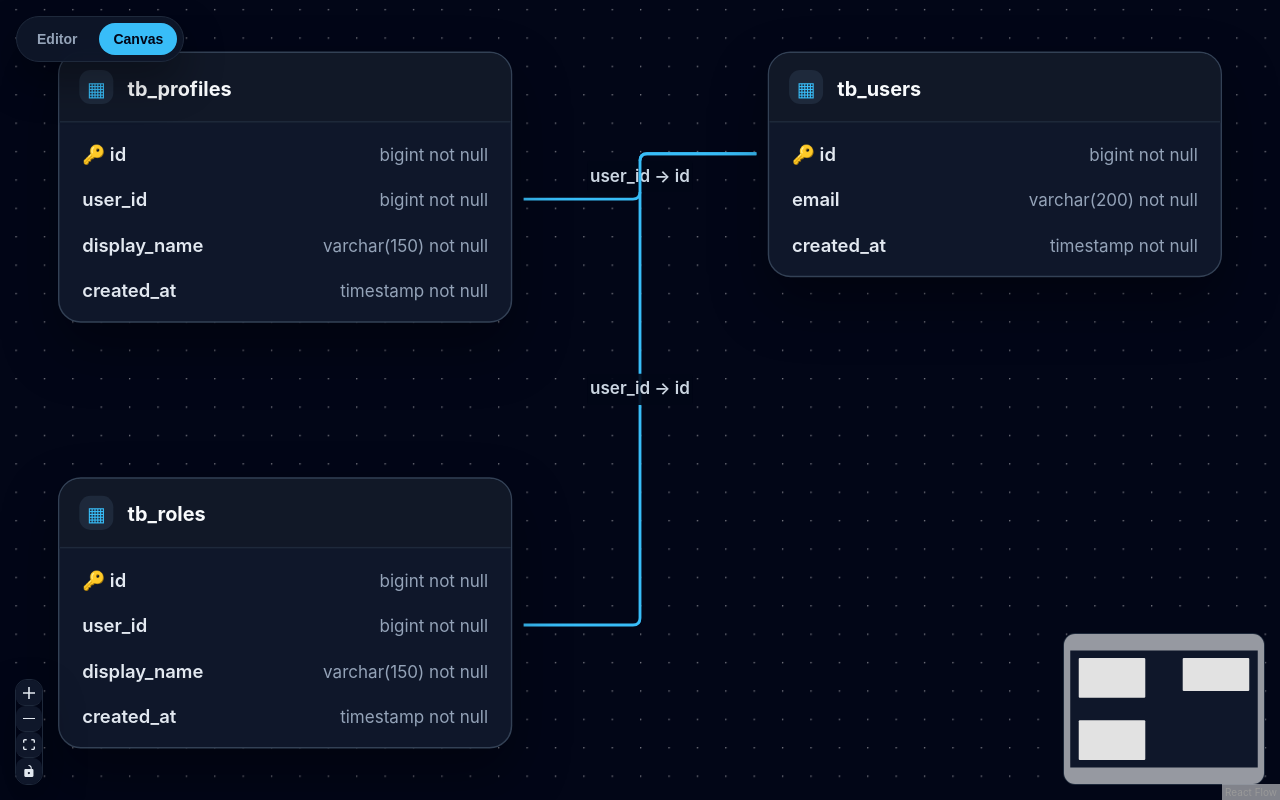
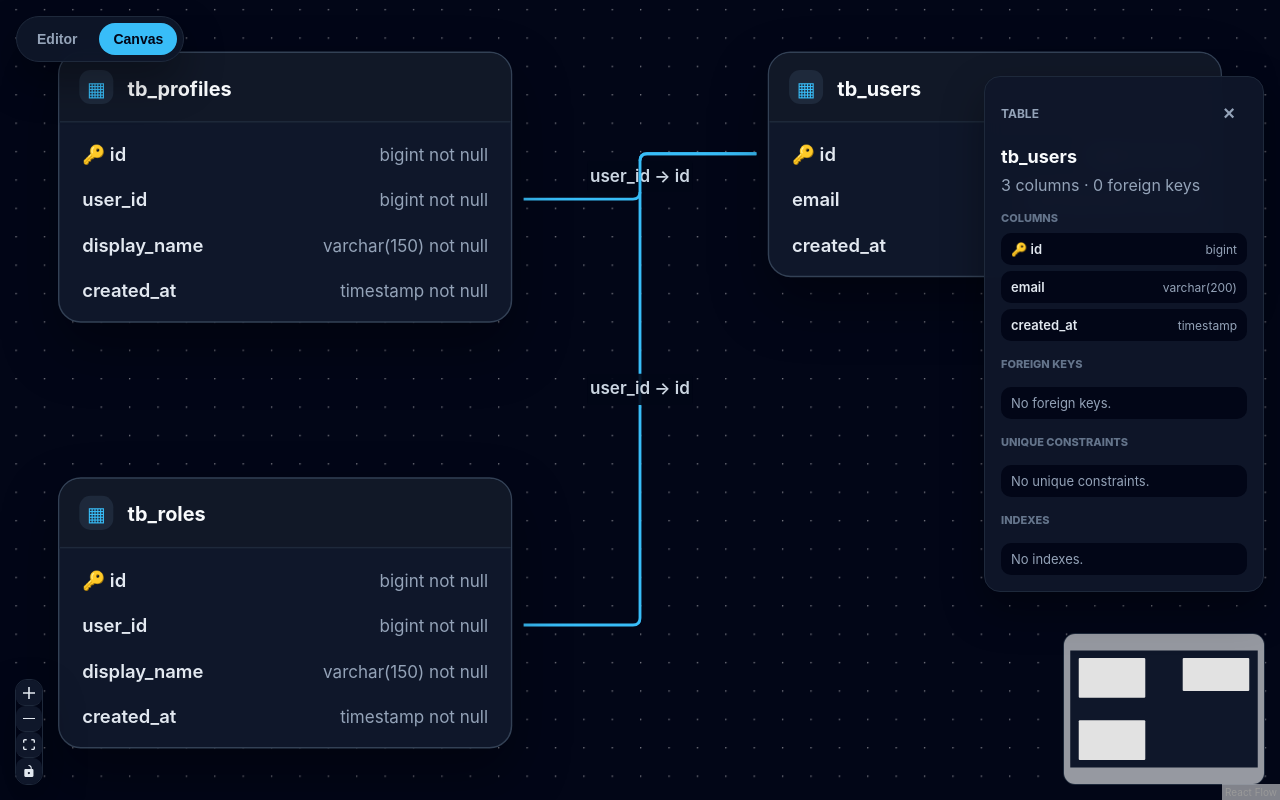
Before and after one commit to samuelandresilva/qube-modeler, a React (Vite) app: page / in a window 1280 px wide. Both pictures are taken after a click on the element 994 px from the left and 164 px from the top of the page. Built offline with nearby package versions, Linux system fonts and the light colour scheme.

Commit message:
feat: add canvas table inspector

```diff
--- a/src/app/canvas/Canvas.css
+++ b/src/app/canvas/Canvas.css
@@ -131,3 +131,96 @@
 .database-table-card__column-handle--right {
     right: -10px;
 }
+
+.canvas-inspector {
+    position: fixed;
+    top: 76px;
+    right: 16px;
+    z-index: 100;
+    width: 280px;
+    padding: 16px;
+    border: 1px solid #1e293b;
+    border-radius: 16px;
+    background: rgba(15, 23, 42, 0.94);
+    color: #e2e8f0;
+    box-shadow: 0 18px 40px rgba(0, 0, 0, 0.35);
+    backdrop-filter: blur(10px);
+}
+
+.canvas-inspector__header {
+    display: flex;
+    align-items: center;
+    justify-content: space-between;
+    margin-bottom: 12px;
+    color: #94a3b8;
+    font-size: 12px;
+    font-weight: 700;
+    text-transform: uppercase;
+}
+
+.canvas-inspector__header button {
+    border: 0;
+    background: transparent;
+    color: #94a3b8;
+    font-size: 20px;
+    cursor: pointer;
+}
+
+.canvas-inspector strong {
+    display: block;
+    color: #f8fafc;
+    font-size: 18px;
+}
+
+.canvas-inspector p {
+    margin: 8px 0 0;
+    color: #94a3b8;
+}
+
+.canvas-inspector__section {
+    margin-top: 16px;
+}
+
+.canvas-inspector__section-title {
+    display: block;
+    margin-bottom: 8px;
+    color: #64748b;
+    font-size: 11px;
+    font-weight: 800;
+    text-transform: uppercase;
+}
+
+.canvas-inspector__columns {
+    display: grid;
+    gap: 6px;
+}
+
+.canvas-inspector__column {
+    display: flex;
+    align-items: center;
+    justify-content: space-between;
+    gap: 8px;
+    padding: 8px 10px;
+    border-radius: 10px;
+    background: #020617;
+}
+
+.canvas-inspector__column span {
+    color: #e2e8f0;
+    font-size: 13px;
+    font-weight: 600;
+}
+
+.canvas-inspector__column small {
+    color: #94a3b8;
+    font-size: 12px;
+}
+
+.canvas-inspector__empty {
+    margin: 0;
+    padding: 8px 10px;
+    border-radius: 10px;
+    background: #020617;
+    color: #64748b;
+    font-size: 13px;
+}
--- a/src/app/canvas/Canvas.tsx
+++ b/src/app/canvas/Canvas.tsx
@@ -7,7 +7,7 @@ import {
     useNodesState,
 } from "@xyflow/react";
 import "@xyflow/react/dist/style.css";
-import { useEffect } from "react";
+import { useEffect, useState } from "react";
 import type { DatabaseProject } from "../../core/model";
 import {
     updateTableNodePosition
@@ -18,6 +18,7 @@ import {
     mapProjectToFlow,
     mapProjectToFlowEdges,
 } from "./mapProjectToFlow";
+import { generatePostgresColumnTypeSql } from "../../core/sql";
 
 type CanvasProps = {
     project: DatabaseProject;
@@ -52,14 +53,119 @@ export function Canvas({ project, setProject }: CanvasProps) {
         );
     };
 
+    const [selectedTableId, setSelectedTableId] = useState<string | null>(null);
+    const selectedTable = project.schemas
+        .flatMap((schema) => schema.tables)
+        .find((table) => table.id === selectedTableId);
+
     return (
         <div className="canvas-page">
+            {selectedTable && (
+                <aside className="canvas-inspector">
+                    <div className="canvas-inspector__header">
+                        <span>Table</span>
+                        <button onClick={() => setSelectedTableId(null)}>×</button>
+                    </div>
+
+                    <strong>{selectedTable.name}</strong>
+
+                    <p>
+                        {selectedTable.columns.length} columns ·{" "}
+                        {selectedTable.foreignKeys.length} foreign keys
+                    </p>
+
+                    <div className="canvas-inspector__section">
+                        <span className="canvas-inspector__section-title">Columns</span>
+
+                        <div className="canvas-inspector__columns">
+                            {selectedTable.columns.map((column) => (
+                                <div className="canvas-inspector__column" key={column.id}>
+                                    <span>
+                                        {column.primaryKey ? "🔑 " : ""}
+                                        {column.name}
+                                    </span>
+
+                                    <small>{generatePostgresColumnTypeSql(column)}</small>
+                                </div>
+                            ))}
+                        </div>
+                    </div>
+
+                    <div className="canvas-inspector__section">
+                        <span className="canvas-inspector__section-title">Foreign keys</span>
+
+                        <div className="canvas-inspector__columns">
+                            {selectedTable.foreignKeys.length === 0 ? (
+                                <p className="canvas-inspector__empty">No foreign keys.</p>
+                            ) : (
+                                selectedTable.foreignKeys.map((foreignKey) => (
+                                    <div className="canvas-inspector__column" key={foreignKey.id}>
+                                        <span>{foreignKey.name}</span>
+
+                                        <small>
+                                            {foreignKey.sourceColumns.join(", ")} →{" "}
+                                            {foreignKey.targetTable}.
+                                            {foreignKey.targetColumns.join(", ")}
+                                        </small>
+                                    </div>
+                                ))
+                            )}
+                        </div>
+                    </div>
+
+                    <div className="canvas-inspector__section">
+                        <span className="canvas-inspector__section-title">Unique constraints</span>
+
+                        <div className="canvas-inspector__columns">
+                            {selectedTable.uniqueConstraints.length === 0 ? (
+                                <p className="canvas-inspector__empty">No unique constraints.</p>
+                            ) : (
+                                selectedTable.uniqueConstraints.map((uniqueConstraint) => (
+                                    <div
+                                        className="canvas-inspector__column"
+                                        key={uniqueConstraint.id}
+                                    >
+                                        <span>{uniqueConstraint.name}</span>
+
+                                        <small>
+                                            {uniqueConstraint.columns.join(", ")}
+                                        </small>
+                                    </div>
+                                ))
+                            )}
+                        </div>
+                    </div>
+
+                    <div className="canvas-inspector__section">
+                        <span className="canvas-inspector__section-title">Indexes</span>
+
+                        <div className="canvas-inspector__columns">
+                            {selectedTable.indexes.length === 0 ? (
+                                <p className="canvas-inspector__empty">No indexes.</p>
+                            ) : (
+                                selectedTable.indexes.map((index) => (
+                                    <div className="canvas-inspector__column" key={index.id}>
+                                        <span>{index.name}</span>
+
+                                        <small>
+                                            {index.columns.join(", ")}
+                                        </small>
+                                    </div>
+                                ))
+                            )}
+                        </div>
+                    </div>
+
+                </aside>
+            )}
             <ReactFlow
                 className="canvas-flow"
                 nodes={nodes}
                 edges={edges}
                 nodeTypes={nodeTypes}
                 onNodeDragStop={handleNodeDragStop}
+                onNodeClick={(_, node) => setSelectedTableId(node.id)}
+                onPaneClick={() => setSelectedTableId(null)}
                 defaultEdgeOptions={{
                     type: "smoothstep",
                     style: {
```
